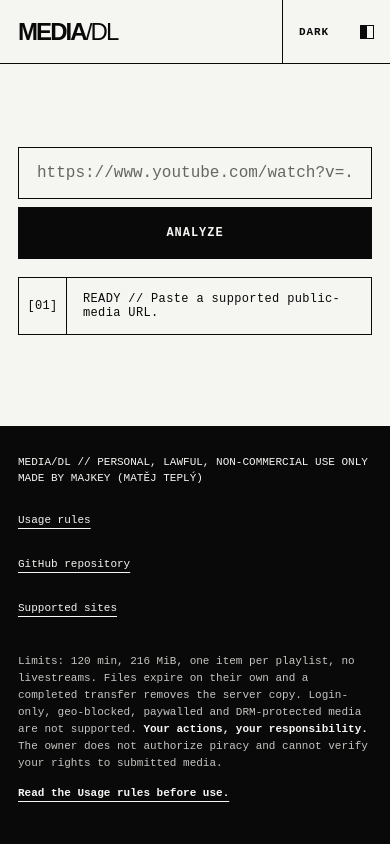
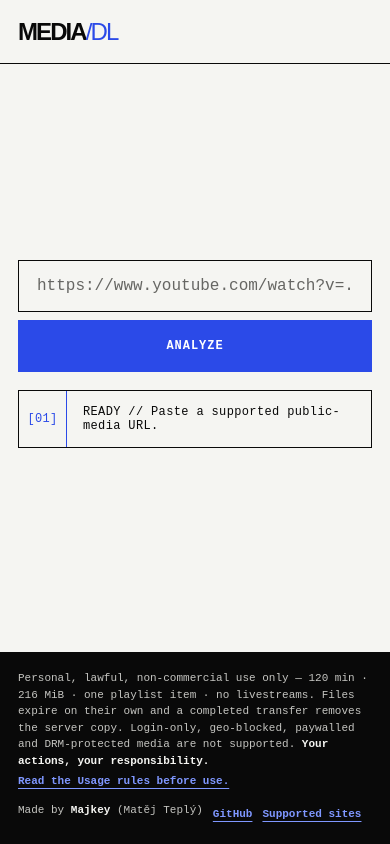
Before and after one commit to Majkey25/youtube_downloader, a Flask app: page / in a window 390 px wide. Run offline with Flask 3, Linux system fonts and the light colour scheme.

Commit message:
feat(ui): drop dark mode, shrink the footer, add an accent colour (#7)
Dark mode is gone entirely: the toggle button, the theme JS (localStorage
persistence, the view-transition swap, the theme-color rewrite) and the
data-theme dark palette. The page is light, always.

The footer took roughly half a phone screen. It is now two lines — the usage
notice condensed to one paragraph, then attribution and links on one row — at
18px padding instead of 28px with a 22px gap. Measured at 16% of a 1440x900
viewport and 19% of a 412x915 one.

Colour: the page was pure black on off-white. Added an accent used for the /DL
in the wordmark, the Analyze button, the status index, the busy status line,
the output-button hover, and the file-ready block. Errors get a red instead of
the previous black-on-black tone. A lighter accent carries the footer links,
which sit on the dark background.

Both accents clear 4.5:1 against the surfaces they appear on.

Co-authored-by: Claude Opus 5 (1M context) <noreply@anthropic.com>

```diff
--- a/static/app.js
+++ b/static/app.js
@@ -19,36 +19,6 @@ const outputButtons = document.getElementById('outputButtons');
 const readyBlock = document.getElementById('readyBlock');
 const readyMeta = document.getElementById('readyMeta');
 const downloadAnchor = document.getElementById('downloadAnchor');
-const themeToggle = document.getElementById('themeToggle');
-const themeLabel = document.getElementById('themeLabel');
-const themeColor = document.querySelector('meta[name="theme-color"]');
-const reducedMotion = matchMedia('(prefers-reduced-motion: reduce)');
-
-let savedTheme = null;
-try {
-    savedTheme = localStorage.getItem('media-dl-theme');
-} catch {
-    // The system preference remains available when browser storage is blocked.
-}
-
-const applyTheme = (theme, persist = false) => {
-    const dark = theme === 'dark';
-    const nextTheme = dark ? 'light' : 'dark';
-    document.documentElement.dataset.theme = theme;
-    themeToggle.setAttribute('aria-label', `Switch to ${nextTheme} theme`);
-    themeLabel.textContent = nextTheme.toUpperCase();
-    themeColor?.setAttribute('content', dark ? '#090909' : '#f5f5f2');
-    if (persist) {
-        try {
-            localStorage.setItem('media-dl-theme', theme);
-        } catch {
-            // Theme persistence is optional; the active theme still works.
-        }
-    }
-};
-
-// Light is the default; dark is opt-in and only sticks once chosen here.
-applyTheme(savedTheme === 'dark' ? 'dark' : 'light');
 
 const configuredApiBase = typeof APP_CONFIG === 'object' ? APP_CONFIG.apiBaseUrl : '';
 const normalizedBase = typeof configuredApiBase === 'string'
@@ -349,16 +319,6 @@ playlistSelect.addEventListener('change', () => void inspectPlaylistItem());
 downloadAnchor.addEventListener('click', () => {
     state.file = null;
 });
-themeToggle.addEventListener('click', () => {
-    const theme = document.documentElement.dataset.theme === 'dark' ? 'light' : 'dark';
-    const update = () => applyTheme(theme, true);
-    if (typeof document.startViewTransition === 'function' && !reducedMotion.matches) {
-        document.startViewTransition(update);
-    } else {
-        update();
-    }
-});
-
 window.addEventListener('beforeunload', () => {
     if (state.file) {
         void deleteFile(state.file, true);
--- a/static/styles.css
+++ b/static/styles.css
@@ -4,19 +4,15 @@
     --ink: #090909;
     --quiet: #666663;
     --line: #090909;
-    --error: #090909;
+    /* Both accents clear 4.5:1 where they are used: --accent carries white text
+       and sits on paper, --accent-soft only appears on the dark footer. */
+    --accent: #2b4ae8;
+    --accent-soft: #7f97ff;
+    --on-accent: #ffffff;
+    --on-accent-quiet: #d5ddff;
+    --error: #c0341a;
     --inverse-quiet: #c5c5c1;
     --page-gutter: clamp(18px, 4vw, 64px);
-}
-
-:root[data-theme="dark"] {
-    color-scheme: dark;
-    --paper: #090909;
-    --ink: #f5f5f2;
-    --quiet: #a5a5a1;
-    --line: #f5f5f2;
-    --error: #f5f5f2;
-    --inverse-quiet: #50504d;
 }
 
 * {
@@ -114,31 +110,8 @@ a {
 }
 
 .brand-slash {
+    color: var(--accent);
     font-weight: 400;
-}
-
-.theme-toggle {
-    --button-bg: var(--paper);
-    --button-fg: var(--ink);
-    --button-hover-bg: var(--ink);
-    --button-hover-fg: var(--paper);
-    min-width: 132px;
-    min-height: 75px;
-    gap: 16px;
-    border: 0;
-    border-left: 1px solid var(--line);
-    font-family: "Courier New", Courier, monospace;
-    font-size: 11px;
-    font-weight: 700;
-    letter-spacing: 0.08em;
-}
-
-.theme-icon {
-    width: 14px;
-    height: 14px;
-    flex: 0 0 auto;
-    border: 1px solid currentColor;
-    background: linear-gradient(90deg, currentColor 0 50%, transparent 50%);
 }
 
 #workspace {
@@ -155,7 +128,6 @@ a {
 .engine-label,
 .status-line,
 .microcopy,
-.retention-note,
 .site-footer {
     font-family: "Courier New", Courier, monospace;
 }
@@ -202,8 +174,7 @@ input[type="url"]::placeholder {
 
 .action-button,
 .output-button,
-.download-link,
-.theme-toggle {
+.download-link {
     display: inline-flex;
     align-items: center;
     justify-content: center;
@@ -223,17 +194,12 @@ input[type="url"]::placeholder {
 }
 
 .action-button {
-    --button-bg: var(--ink);
-    --button-fg: var(--paper);
+    --button-bg: var(--accent);
+    --button-fg: var(--on-accent);
     --button-hover-bg: var(--paper);
-    --button-hover-fg: var(--ink);
+    --button-hover-fg: var(--accent);
     min-width: 146px;
-}
-
-.theme-toggle {
-    justify-content: space-between;
-    padding: 0 22px;
-    font-size: 11px;
+    border-color: var(--accent);
 }
 
 .action-button:hover:not(:disabled),
@@ -241,16 +207,13 @@ input[type="url"]::placeholder {
 .output-button:hover:not(:disabled),
 .output-button:focus-visible:not(:disabled),
 .download-link:hover,
-.download-link:focus-visible,
-.theme-toggle:hover,
-.theme-toggle:focus-visible {
+.download-link:focus-visible {
     background-color: var(--button-hover-bg);
     color: var(--button-hover-fg);
 }
 
 .action-button:active:not(:disabled),
-.output-button:active:not(:disabled),
-.theme-toggle:active {
+.output-button:active:not(:disabled) {
     transform: translateY(1px);
 }
 
@@ -262,7 +225,7 @@ input:disabled {
 }
 
 :focus-visible {
-    outline: 3px solid var(--ink);
+    outline: 3px solid var(--accent);
     outline-offset: 4px;
 }
 
@@ -283,8 +246,9 @@ input:disabled {
 }
 
 .status-line[data-tone="busy"] {
-    background: var(--ink);
-    color: var(--paper);
+    border-color: var(--accent);
+    background: var(--accent);
+    color: var(--on-accent);
 }
 
 .status-line[data-tone="error"] {
@@ -297,6 +261,11 @@ input:disabled {
     display: grid;
     place-items: center;
     border-right: 1px solid currentColor;
+    color: var(--accent);
+}
+
+.status-line[data-tone="busy"] .status-index {
+    color: inherit;
 }
 
 .status-line p {
@@ -420,83 +389,63 @@ select {
 .output-button {
     --button-bg: var(--paper);
     --button-fg: var(--ink);
-    --button-hover-bg: var(--ink);
-    --button-hover-fg: var(--paper);
+    --button-hover-bg: var(--accent);
+    --button-hover-fg: var(--on-accent);
     min-width: 0;
 }
 
 .ready-block {
     padding: 18px;
     border-bottom: 0;
-    background: var(--ink);
-    color: var(--paper);
+    background: var(--accent);
+    color: var(--on-accent);
 }
 
 .ready-block .microcopy {
-    color: var(--inverse-quiet);
+    color: var(--on-accent-quiet);
 }
 
 .download-link {
-    --button-bg: var(--ink);
-    --button-fg: var(--paper);
-    --button-hover-bg: var(--paper);
-    --button-hover-fg: var(--ink);
+    --button-bg: var(--accent);
+    --button-fg: var(--on-accent);
+    --button-hover-bg: var(--on-accent);
+    --button-hover-fg: var(--accent);
     min-width: 178px;
-    border-color: var(--paper);
-    color: var(--paper);
+    border-color: var(--on-accent);
     text-decoration: none;
-}
-
-.retention-note {
-    margin: 0;
-    color: var(--inverse-quiet);
-    font-size: 11px;
-    line-height: 1.55;
-}
-
-.retention-note strong,
-.retention-note a {
-    color: var(--paper);
-}
-
-.retention-note a {
-    font-weight: 700;
-    text-underline-offset: 4px;
 }
 
 .site-footer {
     display: grid;
-    gap: 22px;
-    padding: 28px var(--page-gutter);
+    gap: 8px;
+    padding: 18px var(--page-gutter);
     background: var(--ink);
-    color: var(--paper);
+    color: var(--inverse-quiet);
     font-size: 11px;
     line-height: 1.5;
 }
 
-.footer-main {
-    display: flex;
-    align-items: center;
-    justify-content: space-between;
-    gap: 32px;
-}
-
 .site-footer p {
+    max-width: 96ch;
     margin: 0;
 }
 
-.site-footer nav {
+.footer-meta {
     display: flex;
     flex-wrap: wrap;
-    justify-content: flex-end;
-    gap: 12px 24px;
+    gap: 4px 10px;
+}
+
+.site-footer strong {
+    color: var(--paper);
 }
 
 .site-footer a {
-    min-height: 44px;
-    display: inline-flex;
-    align-items: center;
-    text-underline-offset: 5px;
+    display: inline-block;
+    padding: 4px 0;
+    color: var(--accent-soft);
+    font-weight: 700;
+    text-underline-offset: 4px;
 }
 
 .site-footer a:hover {
@@ -509,13 +458,6 @@ select {
     }
 }
 
-/* No custom view transition: the browser's default cross-fade is shorter and
-   calmer than a full-page wipe on every theme toggle. */
-::view-transition-old(root),
-::view-transition-new(root) {
-    animation-duration: 180ms;
-}
-
 @media (max-width: 620px) {
     .site-header {
         min-height: 64px;
@@ -524,13 +466,6 @@ select {
     .brand {
         padding-right: 12px;
         font-size: 24px;
-    }
-
-    .theme-toggle {
-        min-width: 108px;
-        min-height: 63px;
-        gap: 12px;
-        padding: 0 16px;
     }
 
     .input-row {
@@ -564,8 +499,7 @@ select {
     }
 
     .inspection-heading,
-    .ready-block,
-    .footer-main {
+    .ready-block {
         align-items: stretch;
         flex-direction: column;
         gap: 12px;
@@ -577,12 +511,6 @@ select {
 
     .download-link {
         width: 100%;
-    }
-
-    .site-footer nav {
-        flex-direction: column;
-        justify-content: flex-start;
-        gap: 0;
     }
 }
 
--- a/templates/index.html
+++ b/templates/index.html
@@ -25,15 +25,6 @@
         <a class="brand" href="./" aria-label="MEDIA/DL home">
             <span>MEDIA</span><span class="brand-slash">/DL</span>
         </a>
-        <button
-            id="themeToggle"
-            class="theme-toggle"
-            type="button"
-            aria-label="Switch to dark theme"
-        >
-            <span id="themeLabel">DARK</span>
-            <span class="theme-icon" aria-hidden="true"></span>
-        </button>
     </header>
 
     <main id="workspace">
@@ -115,24 +106,18 @@
     </main>
 
     <footer class="site-footer">
-        <div class="footer-main">
-            <p>
-                MEDIA/DL // PERSONAL, LAWFUL, NON-COMMERCIAL USE ONLY<br>
-                MADE BY MAJKEY (MATĚJ TEPLÝ)
-            </p>
-            <nav aria-label="Project links">
-                <a href="https://github.com/Majkey25/youtube_downloader/blob/main/USAGE_POLICY.md">Usage rules</a>
-                <a href="https://github.com/Majkey25/youtube_downloader">GitHub repository</a>
-                <a href="https://github.com/yt-dlp/yt-dlp/blob/master/supportedsites.md">Supported sites</a>
-            </nav>
-        </div>
-        <p id="legalNote" class="retention-note">
-            Limits: 120 min, 216 MiB, one item per playlist, no livestreams. Files
-            expire on their own and a completed transfer removes the server copy.
-            Login-only, geo-blocked, paywalled and DRM-protected media are not
-            supported. <strong>Your actions, your responsibility.</strong> The owner
-            does not authorize piracy and cannot verify your rights to submitted media.
+        <p id="legalNote">
+            Personal, lawful, non-commercial use only — 120 min · 216 MiB · one
+            playlist item · no livestreams. Files expire on their own and a completed
+            transfer removes the server copy. Login-only, geo-blocked, paywalled and
+            DRM-protected media are not supported.
+            <strong>Your actions, your responsibility.</strong>
             <a href="https://github.com/Majkey25/youtube_downloader/blob/main/USAGE_POLICY.md">Read the Usage rules before use.</a>
+        </p>
+        <p class="footer-meta">
+            <span>Made by <strong>Majkey</strong> (Matěj Teplý)</span>
+            <a href="https://github.com/Majkey25/youtube_downloader">GitHub</a>
+            <a href="https://github.com/yt-dlp/yt-dlp/blob/master/supportedsites.md">Supported sites</a>
         </p>
     </footer>
 </body>
```
